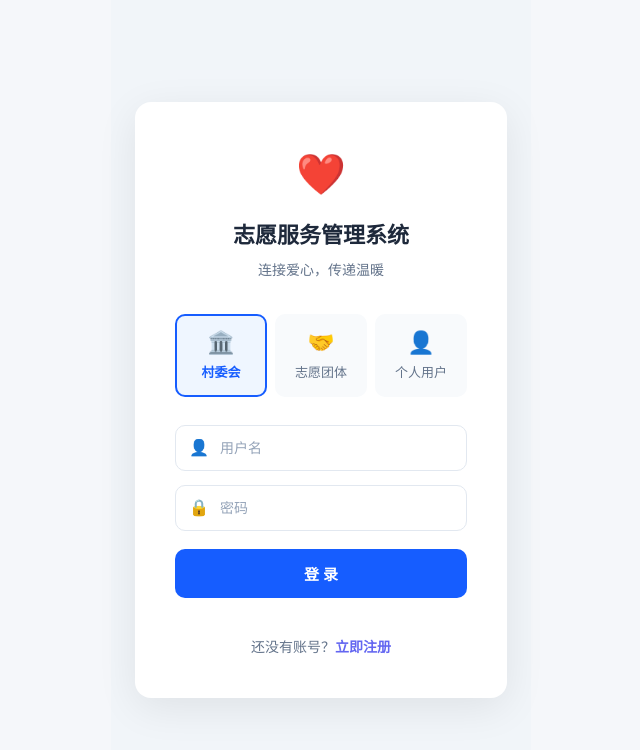
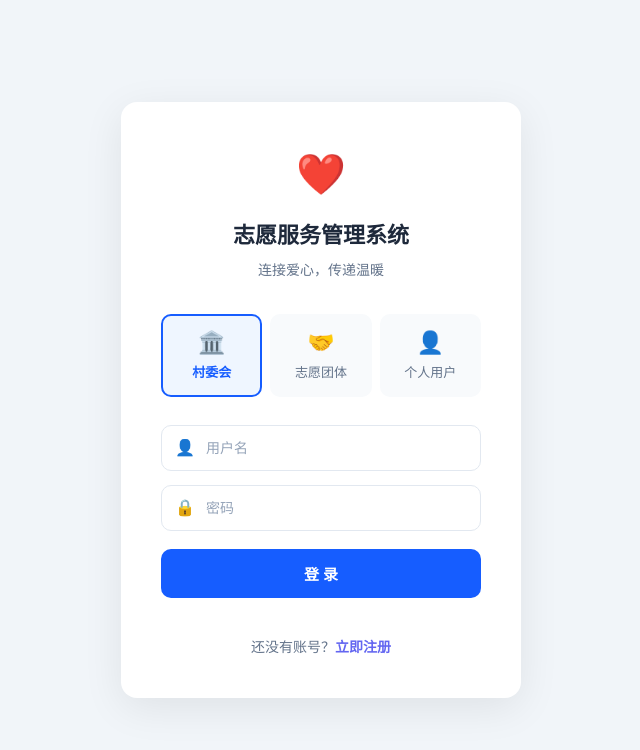
Before and after one commit to moyan-77/tiao3, a Vue app in the folder frontend/: page /login in a window 1280 px wide. Shown: the top 750 px of the page, without its empty margins (319-959 px from the left). Built offline with nearby package versions, Linux system fonts and the light colour scheme; the HTML template or start-up script is replaced by a standard one.

Commit message:
Add files via upload

```diff
--- a/frontend/src/style.css
+++ b/frontend/src/style.css
@@ -6,14 +6,11 @@
 
 body {
   font-family: -apple-system, BlinkMacSystemFont, 'Segoe UI', Roboto, sans-serif;
-  background: #f5f7fa;
+  background: linear-gradient(135deg, #667eea 0%, #764ba2 100%);
   min-height: 100vh;
-  display: flex;
-  justify-content: center;
 }
 
 #app {
   width: 100%;
-  max-width: 420px;
   min-height: 100vh;
 }
```
